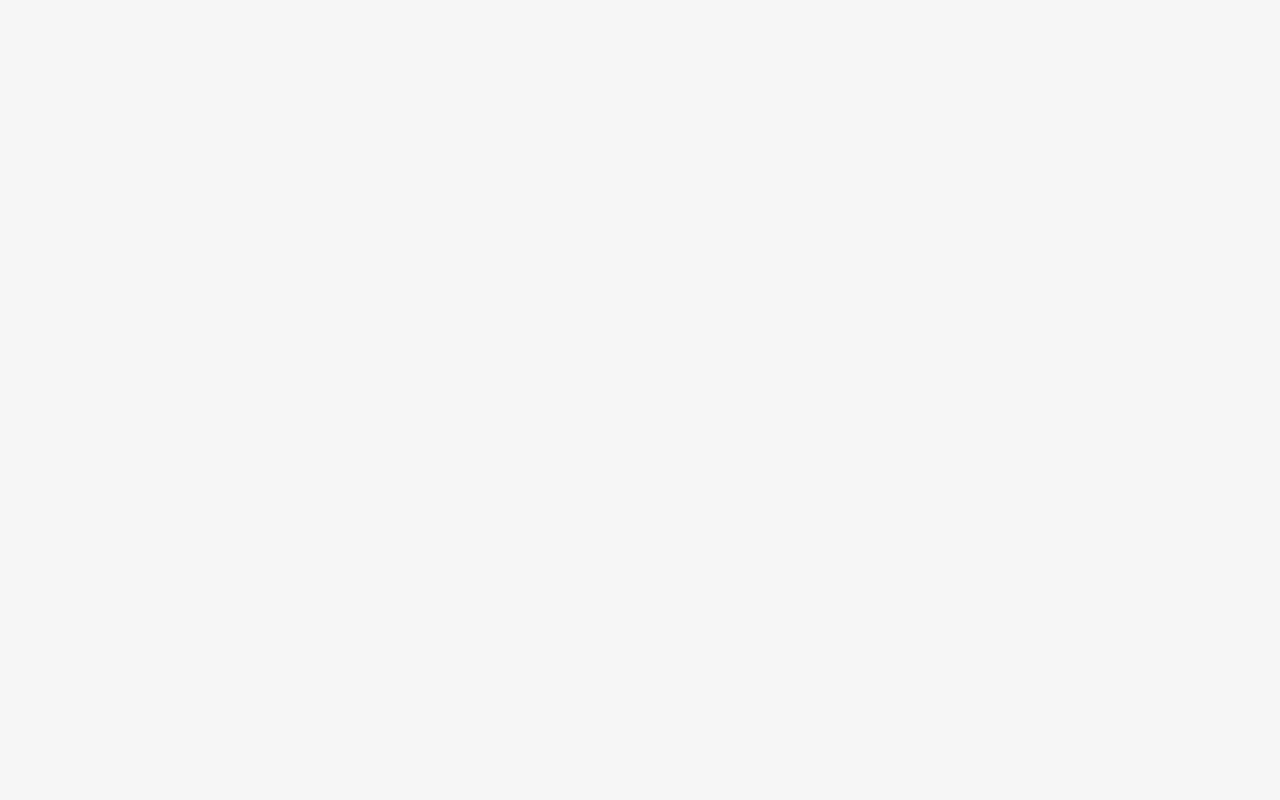
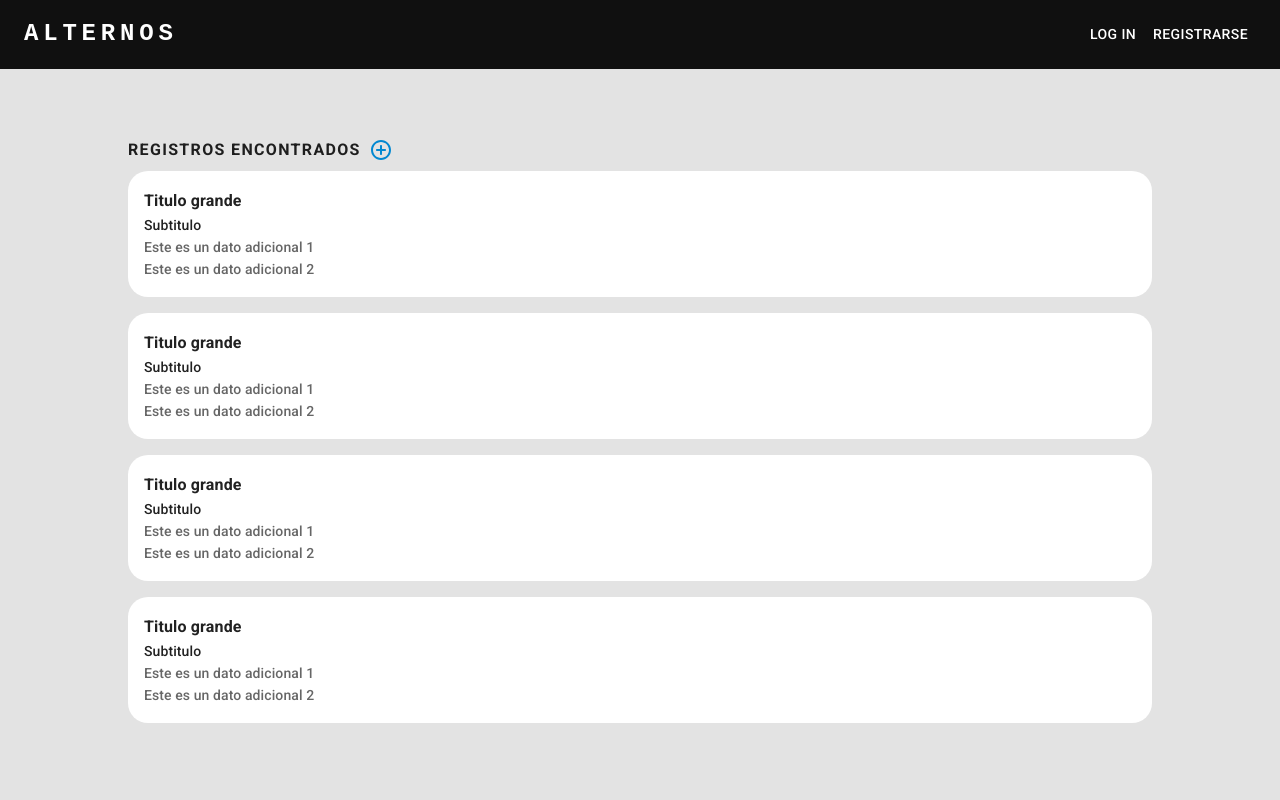
Before and after one commit to lLinZ/alternos-app, a React (Create React App) app: page /files in a window 1280 px wide. Before the commit this address had no page. Shown: the top 800 px of the page. Built offline with nearby package versions, Linux system fonts and the light colour scheme.

Commit message:
color base de fondo

```diff
--- a/src/App.tsx
+++ b/src/App.tsx
@@ -19,6 +19,7 @@ import { DepartmentAddingPage } from './pages/DepartmentAddingPage';
 import { ActivityAssignmentPage } from './pages/ActivityAssignmentPage';
 import { BasicTaskPage } from './pages/BasicTask';
 import { ProfilePage } from './pages/ProfilePage';
+import { RegistrosPage } from './pages/RegistrosPage';
 
 function App() {
   return (
@@ -44,6 +45,7 @@ function App() {
         <Route path="/briefing/new/:processId/:caseId" element={<BriefingPage />} />
         <Route path="/briefing/:caseId" element={<GetBriefingPage />} />
         <Route path="/profile" element={<ProfilePage />} />
+        <Route path="/files" element={<RegistrosPage />} />
       </Routes>
     </BrowserRouter>
   );
--- a/src/common/theme.ts
+++ b/src/common/theme.ts
@@ -4,7 +4,7 @@ export const theme = createTheme({
     palette: {
         mode: 'light',
         background: {
-            default: '#F5F5F5'
+            default: '#E3E3E3'
         },
         primary: {
             main: '#FFF',
--- /dev/null
+++ b/src/pages/RegistrosPage.tsx
@@ -0,0 +1,98 @@
+import { AddCircleOutlineRounded, AddCircleRounded } from '@mui/icons-material';
+import { Box, IconButton, Typography } from '@mui/material';
+import { FC, useEffect, useState } from 'react';
+import { useNavigate } from 'react-router-dom';
+import { baseUrl } from '../common/baseUrl';
+import { Layout } from '../components/layout';
+import { User } from '../interfaces/user-type';
+import { validarToken } from '../lib/functions';
+
+const registrosDePrueba = [
+  {
+    id: 1,
+    name: 'Titulo grande',
+    subtitle: 'Subtitulo',
+    caracteristica1: 'Este es un dato adicional 1',
+    caracteristica2: 'Este es un dato adicional 2',
+  },
+  {
+    id: 2,
+    name: 'Titulo grande',
+    subtitle: 'Subtitulo',
+    caracteristica1: 'Este es un dato adicional 1',
+    caracteristica2: 'Este es un dato adicional 2',
+  },
+  {
+    id: 3,
+    name: 'Titulo grande',
+    subtitle: 'Subtitulo',
+    caracteristica1: 'Este es un dato adicional 1',
+    caracteristica2: 'Este es un dato adicional 2',
+  },
+  {
+    id: 4,
+    name: 'Titulo grande',
+    subtitle: 'Subtitulo',
+    caracteristica1: 'Este es un dato adicional 1',
+    caracteristica2: 'Este es un dato adicional 2',
+  },
+]
+
+export const RegistrosPage: FC = () => {
+  const [userLogged, setUserLogged] = useState<User | null>(null);
+  const router = useNavigate();
+  const [registros, setRegistros] = useState<any | null>(null)
+
+  const getRegistros = async () => {
+    const url = `${baseUrl}/`
+    try {
+      const respuesta = await fetch(url);
+      const data = await respuesta.json();
+
+      if (data.exito === 'SI') {
+        setRegistros(data.registros)
+      }
+    } catch (error) {
+      console.log(error);
+    }
+  }
+
+  useEffect(() => {
+    // validarToken(router, setUserLogged)
+    // getRegistros()
+  }, [])
+  return (
+    <Layout user={userLogged}>
+      <Box sx={styles.mainContainer}>
+        <Box>
+          <Typography variant="overline" fontWeight={"bold"} fontSize={16}>Registros encontrados</Typography>
+          <IconButton color="info"><AddCircleOutlineRounded /></IconButton>
+        </Box>
+        {registrosDePrueba.map((reg: any) => (
+          <Box key={reg.id} sx={styles.registroBox}>
+            <Typography variant="subtitle1" fontWeight={'bold'}>{reg.name}</Typography>
+            <Typography variant="subtitle2" fontWeight={500}>{reg.subtitle}</Typography>
+            <Typography variant="subtitle2" color="text.secondary">{reg.caracteristica1}</Typography>
+            <Typography variant="subtitle2" color="text.secondary">{reg.caracteristica2}</Typography>
+          </Box>
+        ))
+        }
+      </Box>
+    </Layout>
+  )
+}
+
+const styles = {
+  mainContainer: {
+    minHeight: '100vh',
+    width: '80%',
+    margin: '20px auto'
+  },
+  registroBox: {
+    borderRadius: 5,
+    background: "#FFF",
+    p: 2,
+    mb: 2,
+    "&:hover": { boxShadow: "0 0 5px rgba(0,0,0,0.2)" }
+  }
+}
```
